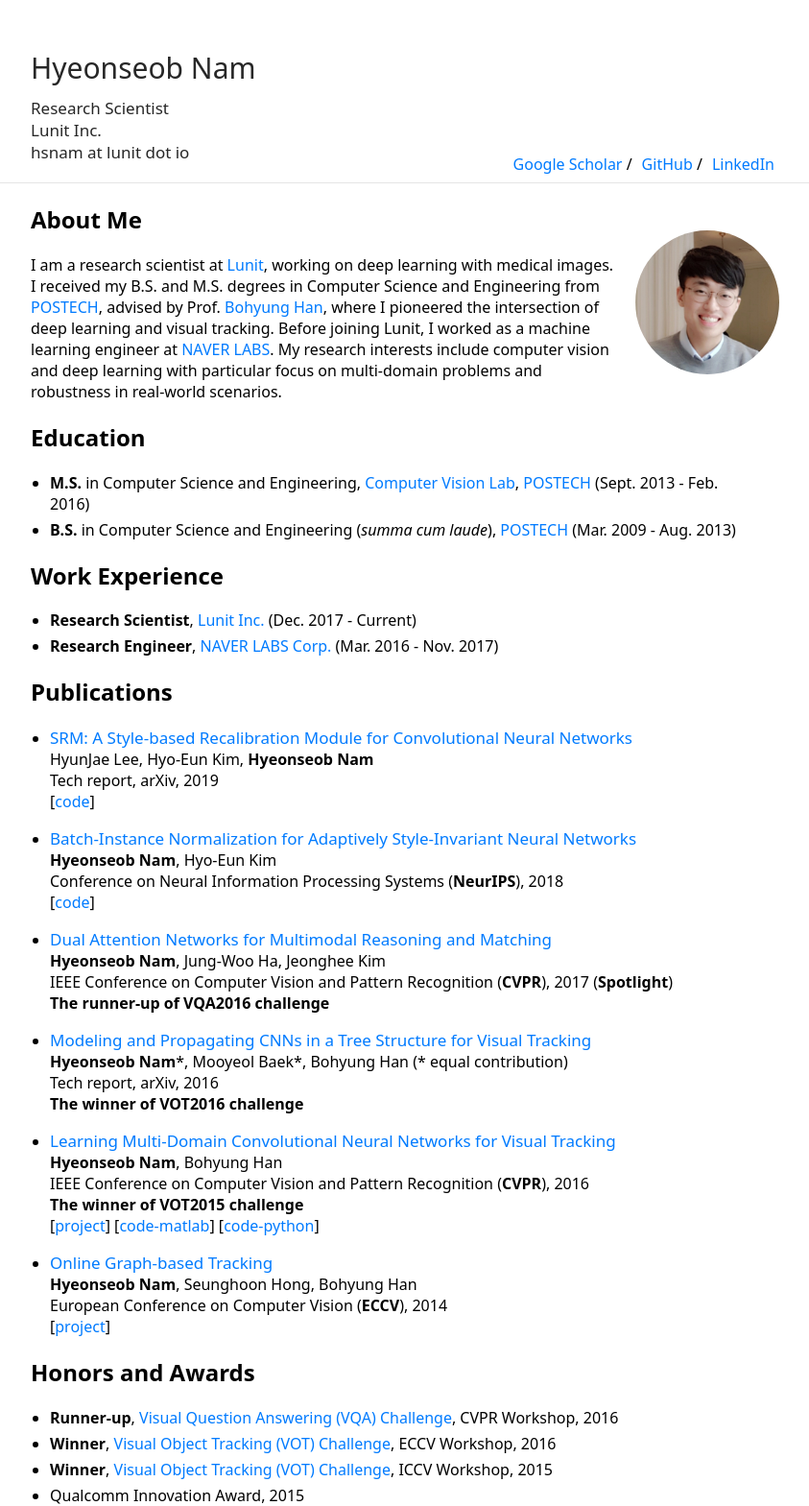
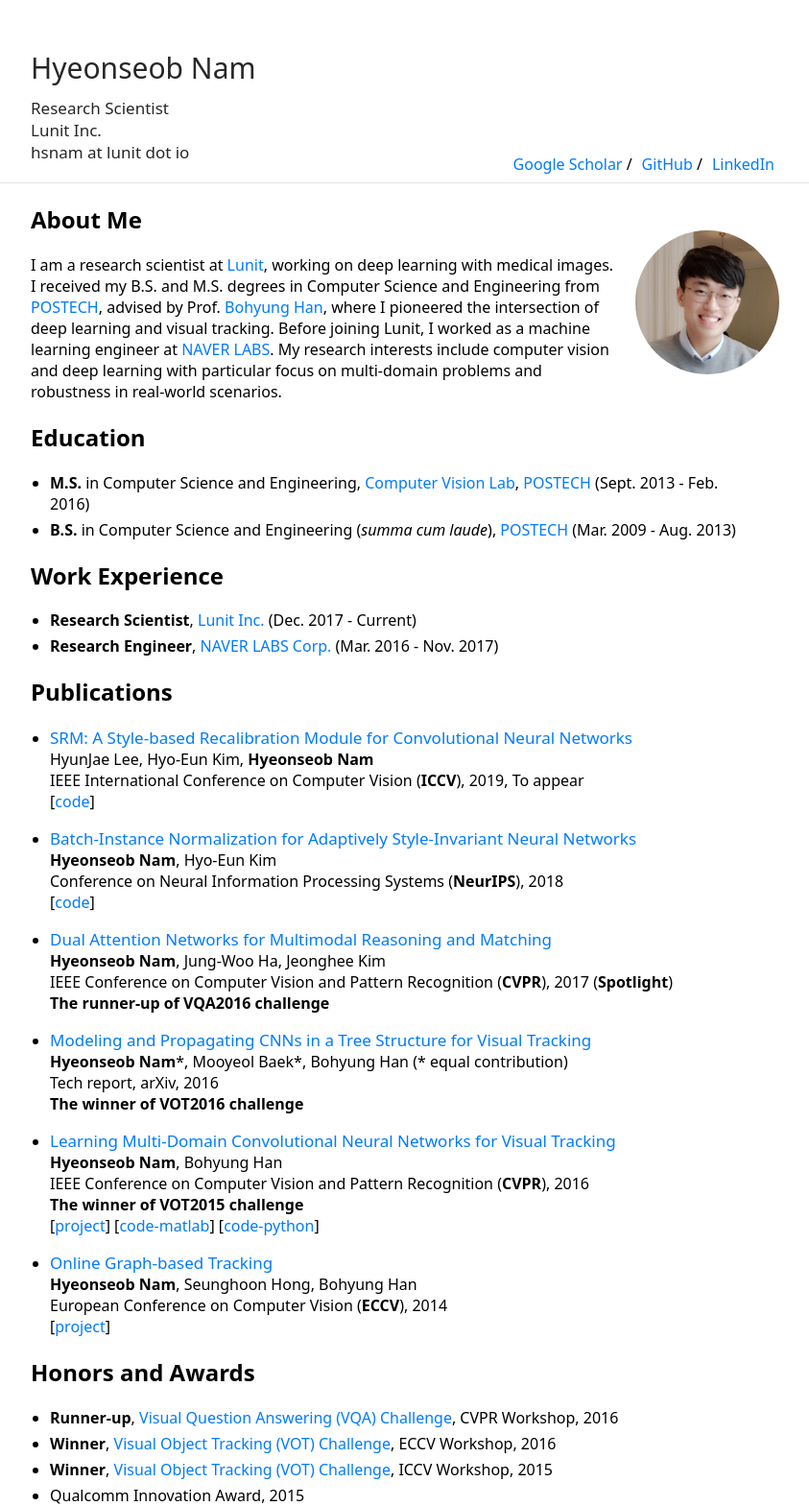
Before and after one commit to gholste/hyeonseobnam.github.io, a Jekyll site: the page built from index.md, in a window 1280 px wide. Shown: the whole page at 96% size, without its empty margins (218-1061 px from the left). Built offline with Jekyll 4.4.1, drawn with Linux system fonts in a browser that asks for light colours.

Commit message:
Update index.md

```diff
--- a/index.md
+++ b/index.md
@@ -26,7 +26,7 @@ My research interests include computer vision and deep learning with particular
 
 - <span class="paper-title">[SRM: A Style-based Recalibration Module for Convolutional Neural Networks](https://arxiv.org/pdf/1903.10829.pdf)</span><br />
   HyunJae Lee, Hyo-Eun Kim, **Hyeonseob Nam**<br />
-  Tech report, arXiv, 2019<br />
+  IEEE International Conference on Computer Vision (**ICCV**), 2019, To appear<br />
   [[code](https://github.com/hyunjaelee410/style-based-recalibration-module)]
 
 - <span class="paper-title">[Batch-Instance Normalization for Adaptively Style-Invariant Neural Networks](https://arxiv.org/pdf/1805.07925.pdf)</span><br />
```
